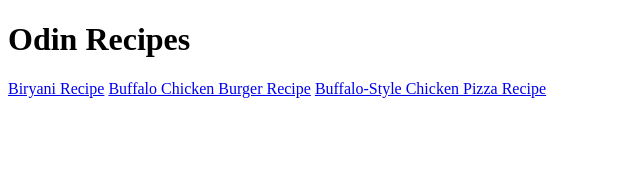
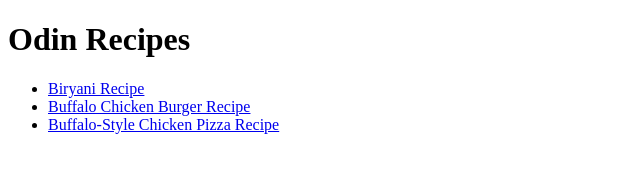
Before and after one commit to VishnuParthiban005/odin-recipes, a plain HTML site: page index.html in a window 1280 px wide. Shown: the whole page, without its empty margins (0-640 px from the left). Drawn offline with Linux system fonts and the light colour scheme.

Commit message:
Format the recipe links in index.html as a list
People can read the links more properly now and provides a cleaner
look.

```diff
--- a/index.html
+++ b/index.html
@@ -6,8 +6,10 @@
     </head>
     <body>
         <h1>Odin Recipes</h1>
-        <a href="recipes/biryani.html">Biryani Recipe</a>
-        <a href="recipes/chickenburger.html">Buffalo Chicken Burger Recipe</a>
-        <a href="recipes/chickenpizza.html">Buffalo-Style Chicken Pizza Recipe</a>
+        <ul>
+            <li><a href="recipes/biryani.html">Biryani Recipe</a></li>
+            <li><a href="recipes/chickenburger.html">Buffalo Chicken Burger Recipe</a></li>
+            <li><a href="recipes/chickenpizza.html">Buffalo-Style Chicken Pizza Recipe</a></li>
+        </ul>
     </body>
 </html>
```
